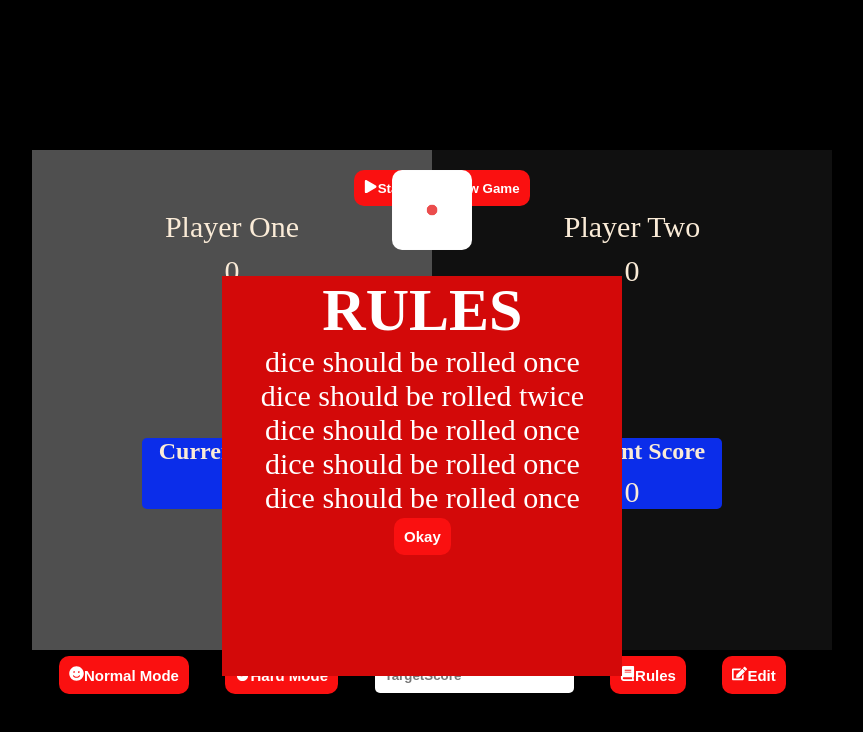
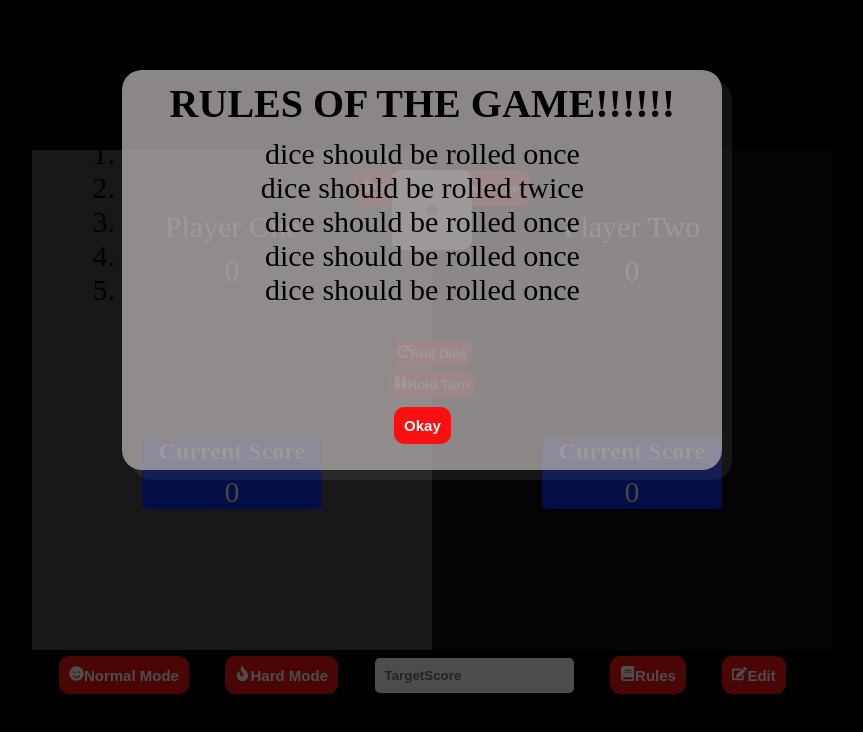
Before and after one commit to Rohithgopu05/DiceApplication, a React (Vite) app: page / in a window 1280 px wide. Both pictures are taken after a click on the button "Rules". Shown: the top 732 px of the page, without its empty margins (208-1071 px from the left). Built offline with nearby package versions, Linux system fonts and the light colour scheme.

Commit message:
updated code with popups

```diff
--- a/src/components/PopupComponent/Editpopup/EditName.css
+++ b/src/components/PopupComponent/Editpopup/EditName.css
@@ -1,28 +1,52 @@
+.EditMain {
+  height: 100vh;
+  width: 100vw;
+  position: fixed;
+  z-index: 2;
+  display: flex;
+  justify-content: center;
+  align-items: center;
+  background-color: rgba(0, 0, 0, 0.7);
+  top: 10px;
+}
 .editname {
   transform: translateX(10%);
   transform: translateY(-60%);
   height: 300px;
   width: 300px;
-  background-color: #2b21e0;
+  background-color: #686774dc;
   position: absolute;
-  color: white;
+  color:black;
   text-align: center;
   font-size: 15px;
+  z-index: 4;
+  margin-top:350px;
+  border: none;
+  border-radius: 20px;
+  box-shadow:10px 10px  rgba(255, 255, 255, 0.071);
 }
 .editname h1 {
   margin-top: 20px;
 }
-.editname label {
+/* .editname label {
   font-size: 15px;
-}
+} */
 .editname input {
+  background-color: rgb(249, 249, 249);
   font-size: 20px;
   margin-top: 30px;
+  border-radius: 10px;
+  text-align: center;
+  padding: 8px;
+  color: black;
 }
 .editname button {
-  font-size: 25px;
+  padding: 8px;
+  font-weight: 900;
+  font-size: 20px;
+  color: black;
   border: none;
   border-radius: 8px;
   margin-top: 40px;
-  background-color: #d2c0c0;
+  background-color: #f5f5f5;
 }
--- a/src/components/PopupComponent/Editpopup/EditName.jsx
+++ b/src/components/PopupComponent/Editpopup/EditName.jsx
@@ -2,6 +2,7 @@ import "./EditName.css";
 export const EditModal = ({ closeFunc }) => {
   return (
     <>
+      <div className="EditMain">
         <div className="editname">
           <form action="">
             <h1>Enter Player Name</h1>
@@ -9,8 +10,9 @@ export const EditModal = ({ closeFunc }) => {
             <input type="text" placeholder="player two" required />
           </form>
           <button type="submit" onClick={closeFunc}>
-          Close
+            Save
           </button>
+        </div>
       </div>
     </>
   );
--- a/src/components/PopupComponent/Rulespopup/Rules.css
+++ b/src/components/PopupComponent/Rulespopup/Rules.css
@@ -1,12 +1,34 @@
+
+.RulesMain{
+   height: 100vh;
+  width: 100vw;
+  position: fixed;
+  z-index: 2;
+  display: flex;
+  justify-content: center;
+  align-items: center;
+  background-color: rgba(0, 0, 0, 0.7);
+  top: 10px;
+}
 .rulesdisplay {
   height: 400px;
-  width: 400px;
-  background-color: #d30909;
+  width: 600px;
+  background-color: #b8b2b2c2;
   transform: translateX(10%);
-  transform: translateY(-120%);
+  transform: translateY(-10%);
   position: absolute;
   top: 100px;
-  color: white;
+  color:black;
   text-align: center;
   font-size: 30px;
+  border: none;
+  border-radius: 20px;
+  box-shadow: 10px 10px rgba(255, 255, 255, 0.071);
 }
+.rulesdisplay h1{
+  font-size: 40px;
+  margin: 10px;
+}
+.rulesdisplay button{
+  margin-top: 100px;
+}
--- a/src/components/PopupComponent/Rulespopup/Rules.jsx
+++ b/src/components/PopupComponent/Rulespopup/Rules.jsx
@@ -2,18 +2,20 @@ import "./Rules.css";
 export const RulesModal = ({ Okayfunc }) => {
   return (
     <>
-      <div className="rulesdisplay">
-        <h1>RULES</h1>
-        <ol>
-          <p>dice should be rolled once</p>
-          <p>dice should be rolled twice</p>
-          <p>dice should be rolled once</p>
-          <p>dice should be rolled once</p>
-          <p>dice should be rolled once</p>
-        </ol>
-        <button type="submit" onClick={Okayfunc}>
-          Okay
-        </button>
+      <div className="RulesMain">
+        <div className="rulesdisplay">
+          <h1>RULES OF THE GAME!!!!!!</h1>
+          <ol >
+            <li>dice should be rolled once</li>
+            <li>dice should be rolled twice</li>
+            <li>dice should be rolled once</li>
+            <li>dice should be rolled once</li>
+            <li>dice should be rolled once</li>
+          </ol>
+          <button type="submit" onClick={Okayfunc}>
+            Okay
+          </button>
+        </div>
       </div>
     </>
   );
--- a/src/components/PopupComponent/Winnerpopup/Winner.css
+++ b/src/components/PopupComponent/Winnerpopup/Winner.css
@@ -1,15 +1,34 @@
+.WinMain {
+  height: 100vh;
+  width: 100vw;
+  position: fixed;
+  z-index: 2;
+  display: flex;
+  justify-content: center;
+  align-items: center;
+  background-color: rgba(0, 0, 0, 0.7);
+  top: 10px;
+}
 .winpop {
-  height: 300px;
+  margin-top: 300px;
+  height: 400px;
   width: 400px;
   background: linear-gradient(
     to Right,
-    rgb(255, 230, 8),
-    rgb(68, 186, 9),
+    rgb(179, 1, 255),
+    rgb(22, 233, 3),
     rgb(255, 168, 7)
   );
   transform: translateX(40px);
   transform: translateY(-200px);
   position: absolute;
   text-align: center;
+  border: none;
+  border-radius: 50px;
+  z-index: 3;
+}
+.winpop h1 {
   font-size: 25px;
+  font-weight: 50px;
+  margin: 40px;
 }
--- a/src/components/PopupComponent/Winnerpopup/Winner.jsx
+++ b/src/components/PopupComponent/Winnerpopup/Winner.jsx
@@ -2,9 +2,11 @@ import "./Winner.css";
 export const Winnerpopup = ({ Winner }) => {
   return (
     <>
-      <div className="winpop">
-        <h1>{` Player1 won the game`}</h1>
-        <button onClick={Winner}>Congratulations</button>
+      <div className="WinMain">
+        <div className="winpop">
+          <h1>{` Player1 won the game`}</h1>
+          <button onClick={Winner}>Congratulations</button>
+        </div>
       </div>
     </>
   );
```
Lines whose indentation alone changed are shown as unchanged.
